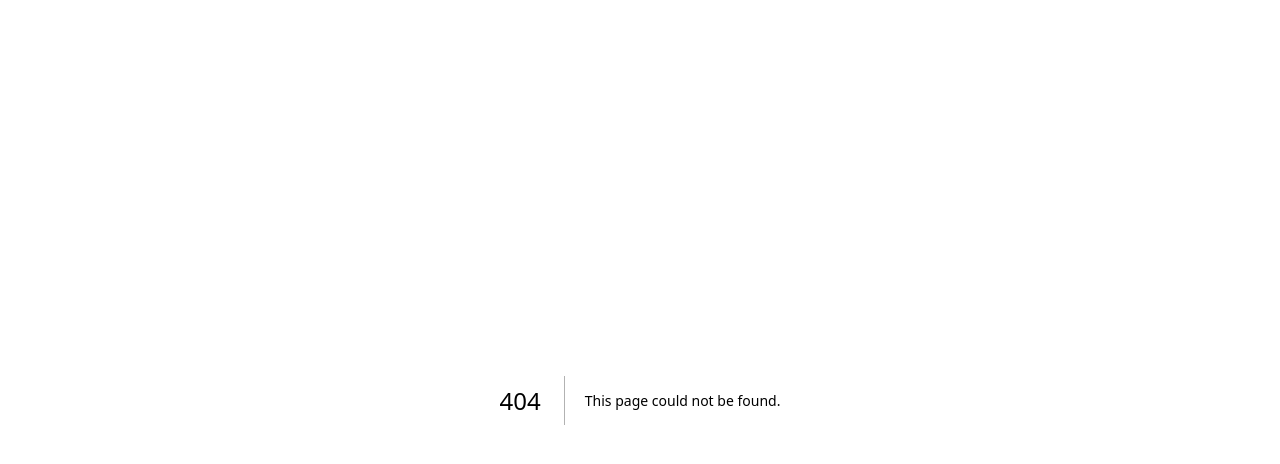
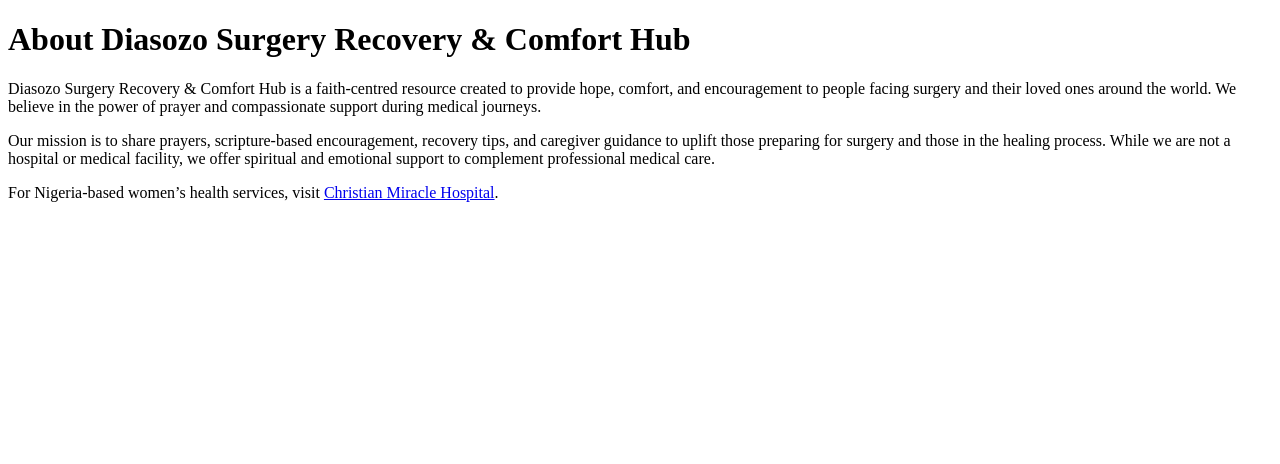
Before and after one commit to OlyMiracle/diasozo-surgery-recovery-hub, a Next.js app: page /about in a window 1280 px wide. Before the commit this address had no page. Shown: the top 464 px of the page. Built offline with nearby package versions, Linux system fonts and the light colour scheme.

Commit message:
Add About page
This page provides information about the Diasozo Surgery Recovery & Comfort Hub, including its mission and services offered.

```diff
--- /dev/null
+++ b/pages/about.js
@@ -0,0 +1,20 @@
+import Head from 'next/head';
+
+export default function About() {
+  return (
+    <>
+      <Head>
+        <title>About Diasozo Surgery Recovery & Comfort Hub</title>
+        <meta name="description" content="Learn about Diasozo Surgery Recovery & Comfort Hub, a global faith-based platform offering prayers, emotional support, and recovery comfort resources for those undergoing surgery and their caregivers." />
+      </Head>
+      <main>
+        <h1>About Diasozo Surgery Recovery & Comfort Hub</h1>
+        <p>Diasozo Surgery Recovery & Comfort Hub is a faith-centred resource created to provide hope, comfort, and encouragement to people facing surgery and their loved ones around the world. We believe in the power of prayer and compassionate support during medical journeys.</p>
+        <p>Our mission is to share prayers, scripture-based encouragement, recovery tips, and caregiver guidance to uplift those preparing for surgery and those in the healing process. While we are not a hospital or medical facility, we offer spiritual and emotional support to complement professional medical care.</p>
+      </main>
+      <footer>
+        <p>For Nigeria-based women’s health services, visit <a href="https://christian-miracle-hospital.vercel.app">Christian Miracle Hospital</a>.</p>
+      </footer>
+    </>
+  );
+}
```
